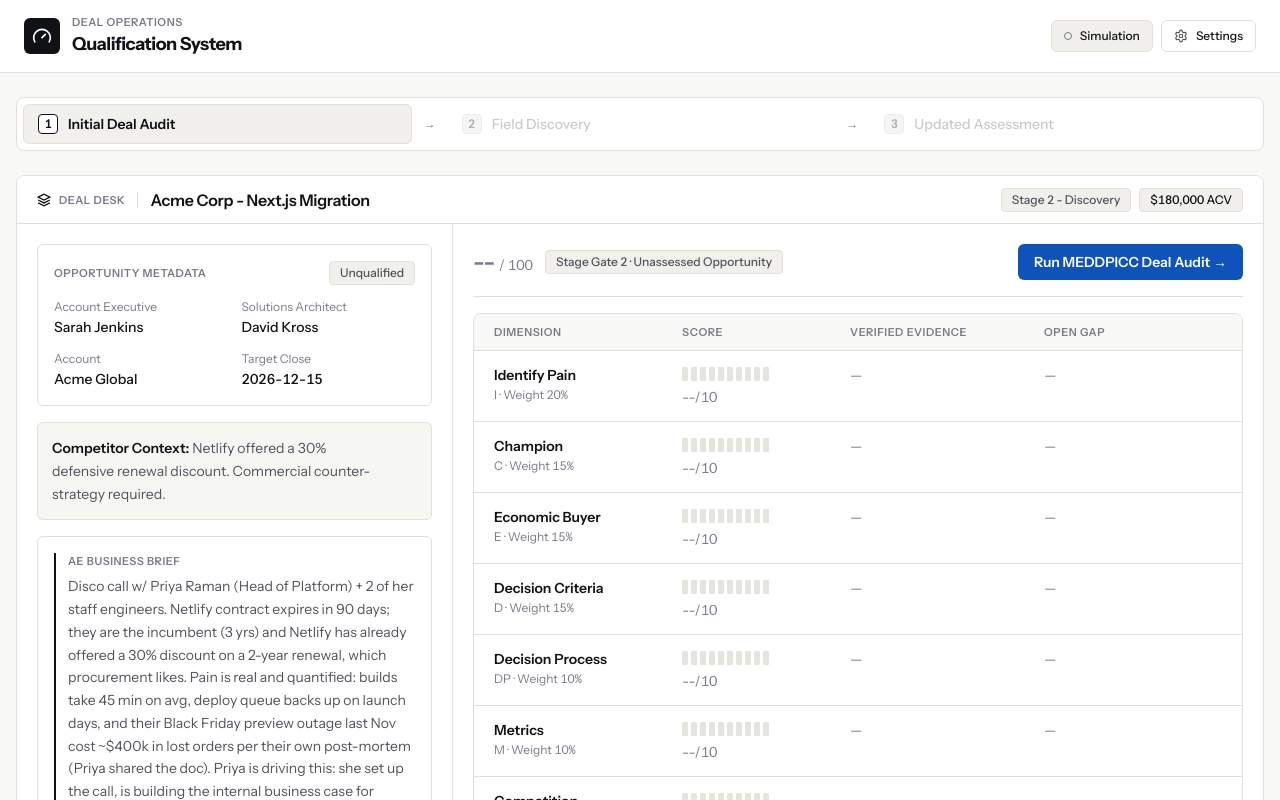
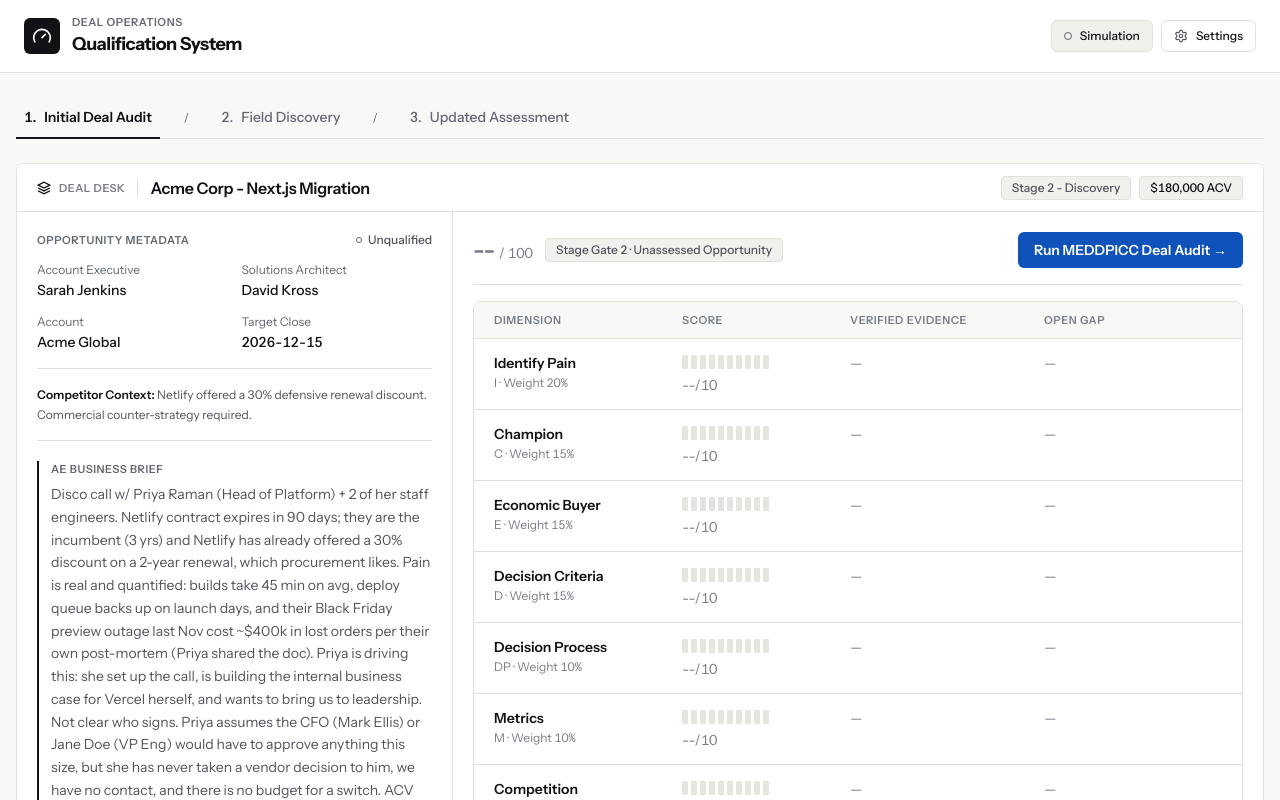
Before and after one commit to BrandonCW/vercel-sam-demo, a Next.js app: page / in a window 1280 px wide. Shown: the top 800 px of the page. Built offline with nearby package versions, Linux system fonts and the light colour scheme.

Commit message:
refactor(ui): unbox static metadata pills, flatten left-pane cards, and darken muted ink to #636772

```diff
--- a/app/globals.css
+++ b/app/globals.css
@@ -15,8 +15,8 @@
   --border-focus: #111215;
   --text: #111215;
   --text-secondary: #52545D;
-  --text-muted: #787C87;
-  --text-faint: #A6A7AD;
+  --text-muted: #636772;
+  --text-faint: #636772;
   --primary: #0F52BA;
   --primary-hover: #0C4196;
   --score-blocker: #DC2626;
@@ -67,7 +67,7 @@ body {
 
 ::-webkit-scrollbar-thumb {
   background: #E2E0D8;
-  border-radius: 3px;
+  border-radius: 4px;
 }
 
 ::-webkit-scrollbar-thumb:hover {
--- a/components/workbench/DealContextCard.tsx
+++ b/components/workbench/DealContextCard.tsx
@@ -53,7 +53,7 @@ function renderSaNotes(saNotes?: string | null) {
           key={`${update.dateLabel}-${idx}`}
           className={baselineText || idx > 0 ? 'mt-3 pt-3 border-t border-[#ECEAE3]' : undefined}
         >
-          <div className="font-sans text-kicker font-semibold uppercase text-[#787C87] mb-1 tabular-nums">
+          <div className="font-sans text-xs font-semibold text-[#636772] mb-1.5 tabular-nums">
             SA Discovery Update · {update.dateLabel}
           </div>
           <p className="brief-text font-sans text-sm leading-relaxed text-[#52545D] whitespace-pre-wrap text-pretty">
@@ -79,22 +79,38 @@ export function DealContextCard({ opportunity }: DealContextCardProps) {
 
   return (
     <div className="workbench-left flex flex-col gap-4 p-5 bg-[#FFFFFF] border-b lg:border-b-0 lg:border-r border-[#E2E0D8] font-sans">
-      {/* 2x2 Opportunity Metadata Box */}
-      <div className="meta-box rounded-md border border-[#E2E0D8] bg-[#FFFFFF] p-4">
+      {/* 2x2 Opportunity Metadata Section */}
+      <div className="meta-box pb-4 border-b border-[#E2E0D8]">
         <div className="flex items-center justify-between gap-2 mb-3.5">
-          <h3 className="meta-box-title font-sans text-kicker font-semibold uppercase text-[#787C87]">
+          <div className="meta-box-title font-sans text-kicker font-semibold uppercase text-[#636772]">
             Opportunity Metadata
-          </h3>
-          <span
-            data-testid="crm-qualification-status"
-            className="inline-flex min-h-6 items-center rounded-[4px] border border-[#E2E0D8] bg-[#F1F0EC] px-2.5 py-1 font-sans text-xs font-medium leading-none text-[#52545D]"
-          >
-            <span className="ui-pill-label">{statusLabel}</span>
+          </div>
+          <span className="inline-flex items-center gap-1.5 font-sans text-xs font-medium text-[#52545D]">
+            <span
+              aria-hidden="true"
+              className={
+                opportunity.qualification_status === 'qualified'
+                  ? 'size-1.5 shrink-0 rounded-full bg-[#111215]'
+                  : opportunity.qualification_status === 'in_review'
+                  ? 'size-1.5 shrink-0 rounded-full bg-[#636772]'
+                  : 'size-1.5 shrink-0 rounded-full border border-[#636772] bg-transparent'
+              }
+            />
+            <span
+              data-testid="crm-qualification-status"
+              className={
+                opportunity.qualification_status === 'qualified'
+                  ? 'font-semibold text-[#111215]'
+                  : undefined
+              }
+            >
+              {statusLabel}
+            </span>
           </span>
         </div>
         <div className="meta-data-grid grid grid-cols-2 gap-3.5 text-left">
           <div>
-            <div className="meta-item-label font-sans text-xs text-[#787C87]">
+            <div className="meta-item-label font-sans text-xs text-[#636772]">
               Account Executive
             </div>
             <div className="meta-item-val mt-0.5 font-sans text-sm font-medium text-[#111215]">
@@ -102,7 +118,7 @@ export function DealContextCard({ opportunity }: DealContextCardProps) {
             </div>
           </div>
           <div>
-            <div className="meta-item-label font-sans text-xs text-[#787C87]">
+            <div className="meta-item-label font-sans text-xs text-[#636772]">
               Solutions Architect
             </div>
             <div className="meta-item-val mt-0.5 font-sans text-sm font-medium text-[#111215]">
@@ -110,13 +126,13 @@ export function DealContextCard({ opportunity }: DealContextCardProps) {
             </div>
           </div>
           <div>
-            <div className="meta-item-label font-sans text-xs text-[#787C87]">Account</div>
+            <div className="meta-item-label font-sans text-xs text-[#636772]">Account</div>
             <div className="meta-item-val mt-0.5 font-sans text-sm font-medium text-[#111215]">
               {accountName}
             </div>
           </div>
           <div>
-            <div className="meta-item-label font-sans text-xs text-[#787C87]">Target Close</div>
+            <div className="meta-item-label font-sans text-xs text-[#636772]">Target Close</div>
             <div className="meta-item-val mt-0.5 font-sans text-sm font-medium text-[#111215] tabular-nums">
               {targetClose}
             </div>
@@ -125,19 +141,19 @@ export function DealContextCard({ opportunity }: DealContextCardProps) {
       </div>
 
       {/* Neutral Competitor Context Callout */}
-      <div className="competitor-note rounded-md border border-[#E2E0D8] bg-[#F1F0EC]/60 p-3.5 font-sans text-sm leading-relaxed text-[#52545D] text-pretty">
+      <div className="competitor-note pb-4 border-b border-[#E2E0D8] font-sans text-xs leading-relaxed text-[#52545D] text-pretty">
         <strong className="text-[#111215] font-semibold">Competitor Context: </strong>
         {competitorText}
       </div>
 
       {/* Mobile/Tablet (< lg) Collapsible Details */}
-      <details className="lg:hidden rounded-md border border-[#E2E0D8] bg-[#FFFFFF] p-3.5 font-sans text-sm">
+      <details className="lg:hidden py-3 border-b border-[#E2E0D8] font-sans text-sm">
         <summary className="cursor-pointer font-semibold text-sm text-[#52545D] hover:text-[#111215]">
           AE Business &amp; SA Technical Briefs
         </summary>
         <div className="mt-3 space-y-3.5 pt-3 border-t border-[#E2E0D8]">
           <div className="brief-block border-l-2 border-[#111215] pl-3">
-            <div className="brief-heading font-sans text-kicker font-semibold uppercase text-[#787C87] mb-1">
+            <div className="brief-heading font-sans text-kicker font-semibold uppercase text-[#636772] mb-1">
               AE Business Brief
             </div>
             <p className="brief-text font-sans text-sm leading-relaxed text-[#52545D] whitespace-pre-wrap text-pretty">
@@ -145,7 +161,7 @@ export function DealContextCard({ opportunity }: DealContextCardProps) {
             </p>
           </div>
           <div className="brief-block border-l-2 border-[#111215] pl-3">
-            <div className="brief-heading font-sans text-kicker font-semibold uppercase text-[#787C87] mb-1">
+            <div className="brief-heading font-sans text-kicker font-semibold uppercase text-[#636772] mb-1">
               SA Technical Assessment
             </div>
             {renderSaNotes(opportunity.sa_notes)}
@@ -154,9 +170,9 @@ export function DealContextCard({ opportunity }: DealContextCardProps) {
       </details>
 
       {/* Desktop (lg+) Narrative Briefs Container */}
-      <div className="hidden lg:flex lg:flex-col briefs-box rounded-md border border-[#E2E0D8] bg-[#FFFFFF] p-4 space-y-4">
+      <div className="hidden lg:flex lg:flex-col briefs-box pt-1 space-y-4">
         <div className="brief-block border-l-2 border-[#111215] pl-3">
-          <div className="brief-heading font-sans text-kicker font-semibold uppercase text-[#787C87] mb-1.5">
+          <div className="brief-heading font-sans text-kicker font-semibold uppercase text-[#636772] mb-1.5">
             AE Business Brief
           </div>
           <p className="brief-text font-sans text-sm leading-relaxed text-[#52545D] whitespace-pre-wrap text-pretty">
@@ -165,7 +181,7 @@ export function DealContextCard({ opportunity }: DealContextCardProps) {
         </div>
 
         <div className="brief-block border-l-2 border-[#111215] pl-3">
-          <div className="brief-heading font-sans text-kicker font-semibold uppercase text-[#787C87] mb-1.5">
+          <div className="brief-heading font-sans text-kicker font-semibold uppercase text-[#636772] mb-1.5">
             SA Technical Assessment
           </div>
           {renderSaNotes(opportunity.sa_notes)}
--- a/components/workbench/StepperBar.tsx
+++ b/components/workbench/StepperBar.tsx
@@ -130,7 +130,7 @@ export function StepperBar({
   return (
     <nav
       aria-label="Qualification process progression"
-      className="mb-6 flex flex-col md:flex-row items-stretch md:items-center gap-2 rounded-lg border border-[#E2E0D8] bg-[#FFFFFF] p-1.5"
+      className="mb-6 flex flex-wrap items-center gap-4 sm:gap-6 border-b border-[#E2E0D8]"
     >
       {DESK_OS_STAGES.map((stage, idx) => {
         const isActive = activeStage === stage.id;
@@ -141,10 +141,10 @@ export function StepperBar({
           <React.Fragment key={stage.id}>
             {idx > 0 && (
               <span
-                className="hidden md:inline-block text-[#787C87] text-xs select-none px-1"
+                className="hidden sm:inline-block text-[#636772] text-xs select-none"
                 aria-hidden="true"
               >
-                →
+                /
               </span>
             )}
 
@@ -157,29 +157,19 @@ export function StepperBar({
                 }
               }}
               aria-current={isActive ? 'step' : undefined}
-              className={`min-h-10 flex-1 min-w-0 flex items-center justify-center md:justify-start gap-2.5 rounded-md px-3.5 py-2 font-sans text-xs sm:text-sm font-medium transition-all text-left focus-visible:outline-none focus-visible:ring-1 focus-visible:ring-[#111215] ${
+              className={`min-h-10 inline-flex items-center gap-2 px-1 sm:px-2 py-2.5 -mb-px border-b-2 font-sans text-xs sm:text-sm transition-colors text-left focus-visible:outline-none focus-visible:ring-1 focus-visible:ring-[#111215] ${
                 isActive
-                  ? 'bg-[#F1F0EC] border border-[#E2E0D8] text-[#111215] font-semibold'
+                  ? 'border-[#111215] font-semibold text-[#111215]'
                   : unlocked
-                  ? 'text-[#52545D] hover:bg-[#F1F0EC]/60 hover:text-[#111215] cursor-pointer'
-                  : 'text-[#A6A7AD] cursor-not-allowed opacity-60'
+                  ? 'border-transparent font-medium text-[#52545D] hover:text-[#111215] cursor-pointer'
+                  : 'border-transparent font-medium text-[#636772] cursor-not-allowed'
               }`}
             >
-              <span
-                className={`flex size-5 shrink-0 items-center justify-center rounded-[4px] border font-sans text-xs font-semibold leading-none tabular-nums ${
-                  completed
-                    ? 'border-[#111215] bg-[#111215] text-[#FFFFFF]'
-                    : isActive
-                    ? 'border-[#111215] bg-[#FFFFFF] text-[#111215]'
-                    : 'border-[#E2E0D8] bg-[#F1F0EC] text-[#787C87]'
-                }`}
-              >
-                {completed ? (
-                  <Check className="size-3 stroke-[2.5]" aria-hidden="true" />
-                ) : (
-                  stage.stepNumber
-                )}
-              </span>
+              {completed ? (
+                <Check className="size-3.5 shrink-0 text-[#111215]" aria-hidden="true" />
+              ) : (
+                <span className="tabular-nums">{stage.stepNumber}.</span>
+              )}
 
               <span className="truncate">{stage.fullTitle}</span>
             </button>
--- a/components/workbench/TopNavBar.tsx
+++ b/components/workbench/TopNavBar.tsx
@@ -100,12 +100,12 @@ export function TopNavBar({
             <Gauge className="size-5 text-[#FFFFFF]" aria-hidden="true" />
           </div>
           <div>
-            <p className="font-sans text-kicker font-semibold uppercase text-[#787C87]">
+            <p className="font-sans text-kicker font-semibold uppercase text-[#636772]">
               DEAL OPERATIONS
             </p>
-            <h1 className="font-sans text-base font-bold tracking-[-0.025em] text-[#111215] sm:text-lg leading-tight">
+            <span className="block font-sans text-base font-bold tracking-tight text-[#111215] sm:text-lg leading-tight">
               Qualification System
-            </h1>
+            </span>
           </div>
         </div>
 
@@ -126,8 +126,8 @@ export function TopNavBar({
             }}
             className={
               isLive
-                ? 'inline-flex min-h-8 items-center gap-2 rounded-md border border-[#111215] bg-[#111215] px-3 py-1.5 font-sans text-xs font-medium leading-none text-[#FFFFFF] hover:bg-[#111215]/90 transition cursor-pointer focus:outline-none focus:ring-1 focus:ring-[#111215]'
-                : 'inline-flex min-h-8 items-center gap-2 rounded-md border border-[#E2E0D8] bg-[#F1F0EC] px-3 py-1.5 font-sans text-xs font-medium leading-none text-[#111215] hover:border-[#111215] transition cursor-pointer focus:outline-none focus:ring-1 focus:ring-[#111215]'
+                ? 'h-8 inline-flex items-center justify-center gap-2 rounded-md border border-[#111215] bg-[#111215] px-3 font-sans text-xs font-medium leading-none text-[#FFFFFF] hover:bg-[#111215]/90 transition cursor-pointer focus:outline-none focus:ring-1 focus:ring-[#111215]'
+                : 'h-8 inline-flex items-center justify-center gap-2 rounded-md border border-[#E2E0D8] bg-[#F1F0EC] px-3 font-sans text-xs font-medium leading-none text-[#111215] hover:border-[#111215] transition cursor-pointer focus:outline-none focus:ring-1 focus:ring-[#111215]'
             }
           >
             <span
@@ -135,10 +135,10 @@ export function TopNavBar({
               className={
                 isLive
                   ? 'size-2 shrink-0 rounded-full bg-[#FFFFFF]'
-                  : 'size-2 shrink-0 rounded-full border-[1.5px] border-[#787C87]'
+                  : 'size-2 shrink-0 rounded-full border-[1.5px] border-[#636772]'
               }
             />
-            <span className="ui-pill-label">{isLive ? 'Live' : 'Simulation'}</span>
+            <span className="leading-none">{isLive ? 'Live' : 'Simulation'}</span>
           </button>
 
           {/* Settings Trigger Button */}
@@ -152,10 +152,10 @@ export function TopNavBar({
               lastTriggerRef.current = triggerRef.current;
               setIsOpen(!isOpen);
             }}
-            className="inline-flex min-h-8 items-center gap-2 rounded-md border border-[#E2E0D8] bg-[#FFFFFF] px-3 py-1.5 font-sans text-xs font-medium leading-none text-[#111215] hover:bg-[#F1F0EC] transition cursor-pointer focus:outline-none focus:ring-1 focus:ring-[#111215]"
+            className="h-8 inline-flex items-center justify-center gap-2 rounded-md border border-[#E2E0D8] bg-[#FFFFFF] px-3 font-sans text-xs font-medium leading-none text-[#111215] hover:bg-[#F1F0EC] transition cursor-pointer focus:outline-none focus:ring-1 focus:ring-[#111215]"
           >
             <Settings className="size-3.5 shrink-0 text-[#52545D]" aria-hidden="true" />
-            <span className="ui-pill-label hidden sm:inline">Settings</span>
+            <span className="leading-none hidden sm:inline">Settings</span>
           </button>
         </div>
       </div>
@@ -181,7 +181,7 @@ export function TopNavBar({
             <div className="flex items-center justify-between border-b border-[#E2E0D8] pb-3">
               <div className="flex items-center gap-2">
                 <Settings className="size-4 text-[#111215]" aria-hidden="true" />
-                <h2 className="font-sans text-base font-semibold tracking-[-0.015em] text-[#111215]">
+                <h2 className="font-sans text-lg font-semibold tracking-[-0.015em] text-[#111215]">
                   Workbench Settings
                 </h2>
               </div>
@@ -192,7 +192,7 @@ export function TopNavBar({
                   setIsOpen(false);
                   (lastTriggerRef.current ?? triggerRef.current)?.focus();
                 }}
-                className="rounded p-1 text-[#787C87] hover:bg-[#F1F0EC] hover:text-[#111215] transition cursor-pointer"
+                className="rounded p-1 text-[#636772] hover:bg-[#F1F0EC] hover:text-[#111215] transition cursor-pointer"
               >
                 <X className="size-4" aria-hidden="true" />
               </button>
@@ -203,7 +203,7 @@ export function TopNavBar({
               <label className="block font-sans text-xs font-semibold text-[#111215]">
                 Execution Mode
               </label>
-              <div className="grid grid-cols-2 gap-1.5 rounded-md border border-[#E2E0D8] bg-[#F1F0EC] p-1">
+              <div className="grid grid-cols-2 gap-1 rounded-md bg-[#F1F0EC] p-1">
                 <button
                   type="button"
                   disabled={controlsLocked}
@@ -213,7 +213,7 @@ export function TopNavBar({
                   }}
                   className={`min-h-8 rounded px-2.5 py-1.5 font-sans text-xs font-medium transition cursor-pointer disabled:opacity-50 disabled:cursor-not-allowed ${
                     mode === 'simulation'
-                      ? 'border border-[#E2E0D8] bg-[#FFFFFF] text-[#111215] font-semibold'
+                      ? 'bg-[#FFFFFF] text-[#111215] font-semibold shadow-sm'
                       : 'text-[#52545D] hover:text-[#111215]'
                   }`}
                 >
@@ -228,14 +228,14 @@ export function TopNavBar({
                   }}
                   className={`min-h-8 rounded px-2.5 py-1.5 font-sans text-xs font-medium transition cursor-pointer disabled:opacity-50 disabled:cursor-not-allowed ${
                     mode === 'live'
-                      ? 'border border-[#E2E0D8] bg-[#FFFFFF] text-[#111215] font-semibold'
+                      ? 'bg-[#FFFFFF] text-[#111215] font-semibold shadow-sm'
                       : 'text-[#52545D] hover:text-[#111215]'
                   }`}
                 >
                   Live AI Inference
                 </button>
               </div>
-              <p className="font-sans text-xs text-[#787C87] leading-relaxed">
+              <p className="font-sans text-xs text-[#636772] leading-relaxed">
                 {mode === 'simulation'
                   ? 'Deterministic AI evaluation replay against the simulated Salesforce CRM.'
                   : 'Live AI Gateway evaluation and writeback to the simulated Salesforce CRM.'}
@@ -260,7 +260,7 @@ export function TopNavBar({
                       void onScenarioChange(e.target.value);
                     }}
                     disabled={controlsLocked}
-                    className="w-full min-h-10 appearance-none rounded-md border border-[#E2E0D8] bg-[#F8F8F6] px-3.5 py-2 pr-10 font-sans text-sm font-normal text-[#111215] leading-normal transition-colors hover:border-[#C8C5BA] focus:border-[#111215] focus:bg-[#FFFFFF] focus:outline-none cursor-pointer disabled:cursor-not-allowed disabled:bg-[#F1F0EC] disabled:text-[#A6A7AD]"
+                    className="w-full min-h-10 appearance-none rounded-md border border-[#E2E0D8] bg-[#F8F8F6] px-3.5 py-2 pr-10 font-sans text-sm font-normal text-[#111215] leading-normal transition-colors hover:border-[#C8C5BA] focus:border-[#111215] focus:bg-[#FFFFFF] focus:outline-none cursor-pointer disabled:cursor-not-allowed disabled:bg-[#F8F8F6] disabled:text-[#636772] disabled:opacity-100"
                   >
                     {Object.entries(DEMO_SCENARIOS).map(([id, scenario]) => (
                       <option key={id} value={id} className="bg-white text-[#111215]">
@@ -271,7 +271,7 @@ export function TopNavBar({
                   <ChevronDown
                     aria-hidden="true"
                     className={`pointer-events-none absolute right-3 top-1/2 size-4 -translate-y-1/2 ${
-                      controlsLocked ? 'text-[#A6A7AD]' : 'text-[#52545D]'
+                      controlsLocked ? 'text-[#636772]' : 'text-[#52545D]'
                     }`}
                   />
                 </div>
@@ -294,7 +294,7 @@ export function TopNavBar({
                     value={selectedModel}
                     disabled={controlsLocked || mode === 'simulation'}
                     onChange={(e) => onModelChange(e.target.value as System2ModelOption)}
-                    className="w-full min-h-10 appearance-none rounded-md border border-[#E2E0D8] bg-[#F8F8F6] px-3.5 py-2 pr-10 font-sans text-sm font-normal text-[#111215] leading-normal transition-colors hover:border-[#C8C5BA] focus:border-[#111215] focus:bg-[#FFFFFF] focus:outline-none cursor-pointer disabled:cursor-not-allowed disabled:bg-[#F1F0EC] disabled:text-[#A6A7AD]"
+                    className="w-full min-h-10 appearance-none rounded-md border border-[#E2E0D8] bg-[#F8F8F6] px-3.5 py-2 pr-10 font-sans text-sm font-normal text-[#111215] leading-normal transition-colors hover:border-[#C8C5BA] focus:border-[#111215] focus:bg-[#FFFFFF] focus:outline-none cursor-pointer disabled:cursor-not-allowed disabled:bg-[#F8F8F6] disabled:text-[#636772] disabled:opacity-100"
                   >
                     {SYSTEM2_MODELS.map((m) => (
                       <option key={m.id} value={m.id} className="bg-white text-[#111215]">
@@ -305,12 +305,12 @@ export function TopNavBar({
                   <ChevronDown
                     aria-hidden="true"
                     className={`pointer-events-none absolute right-3 top-1/2 size-4 -translate-y-1/2 ${
-                      controlsLocked || mode === 'simulation' ? 'text-[#A6A7AD]' : 'text-[#52545D]'
+                      controlsLocked || mode === 'simulation' ? 'text-[#636772]' : 'text-[#52545D]'
                     }`}
                   />
                 </div>
                 {mode === 'simulation' && (
-                  <p className="font-sans text-xs text-[#787C87]">
+                  <p className="font-sans text-xs text-[#636772]">
                     Model selection applies in Live AI mode
                   </p>
                 )}
--- a/tailwind.config.ts
+++ b/tailwind.config.ts
@@ -45,6 +45,7 @@ const config: Config = {
         background: "#F8F8F6",
         card: "#FFFFFF",
         "card-border": "#E2E0D8",
+        muted: "#636772",
         accent: {
           DEFAULT: "#0F52BA",
           hover: "#0C4196",
```
Also changed, not shown: app/login/page.tsx (+5 -5 lines), 1 other file (tests, documents, lock files or other folders).
